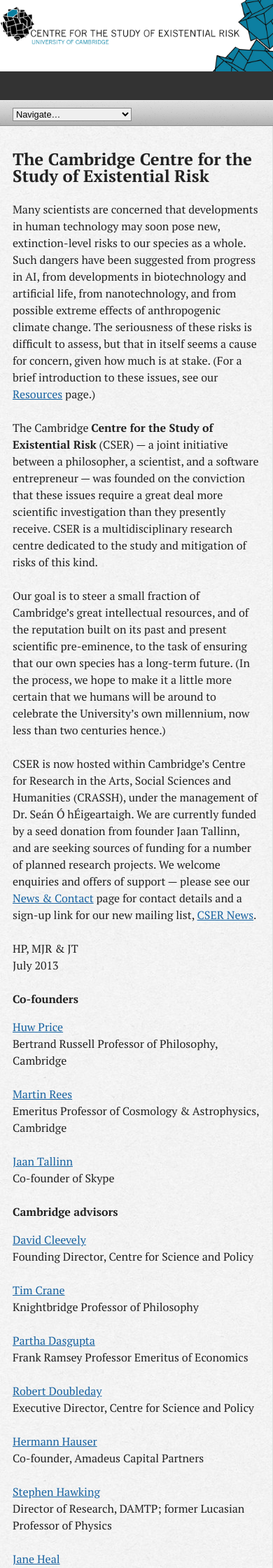
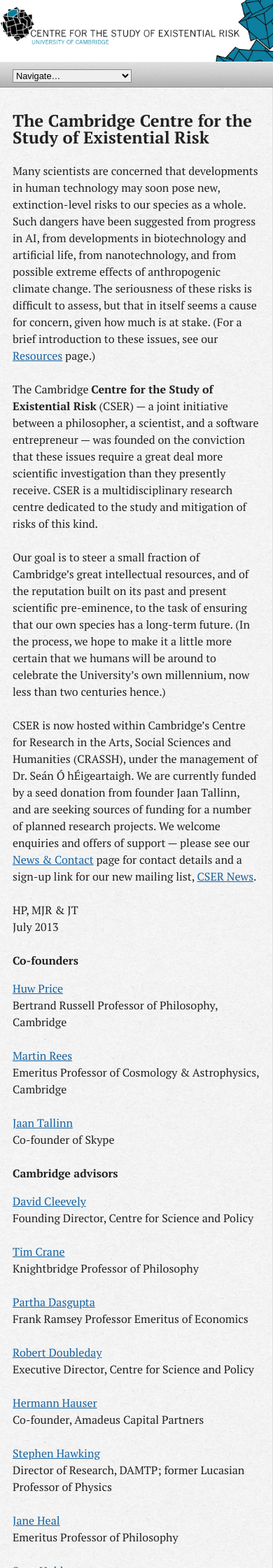
Before and after one commit to cseruk/cseruk.github.io, a Jekyll site: the page built from index.md, in a window 390 px wide. Shown: the top 2240 px of the page at 70% size. Built offline with Jekyll 4.4.1, drawn with Linux system fonts in a browser that asks for light colours; nearby versions of some CDN libraries; Markdown is read by kramdown in place of the engine named in the settings.

Commit message:
Testing banner 7

```diff
--- a/stylesheets/screen.css
+++ b/stylesheets/screen.css
@@ -1768,4 +1768,10 @@ body>header {
     background-repeat:no-repeat;
     background-size:100%;
     height:auto;
-    }
+}
+
+@media only screen and (max-width: 560px) {
+	body>header {
+	    height:40px;
+	}
+}
```
